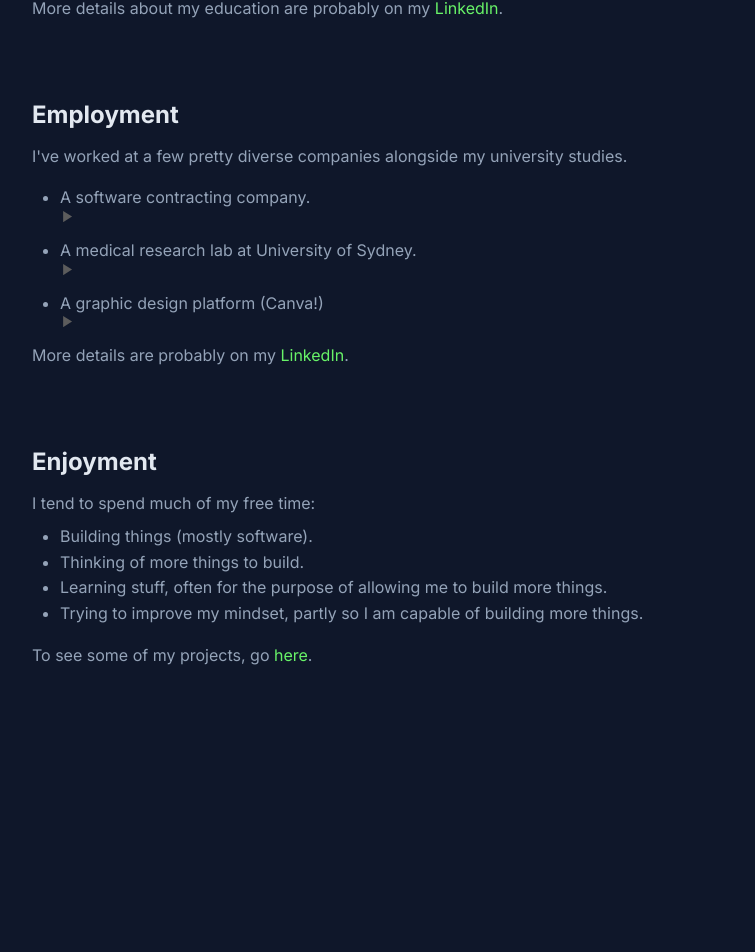
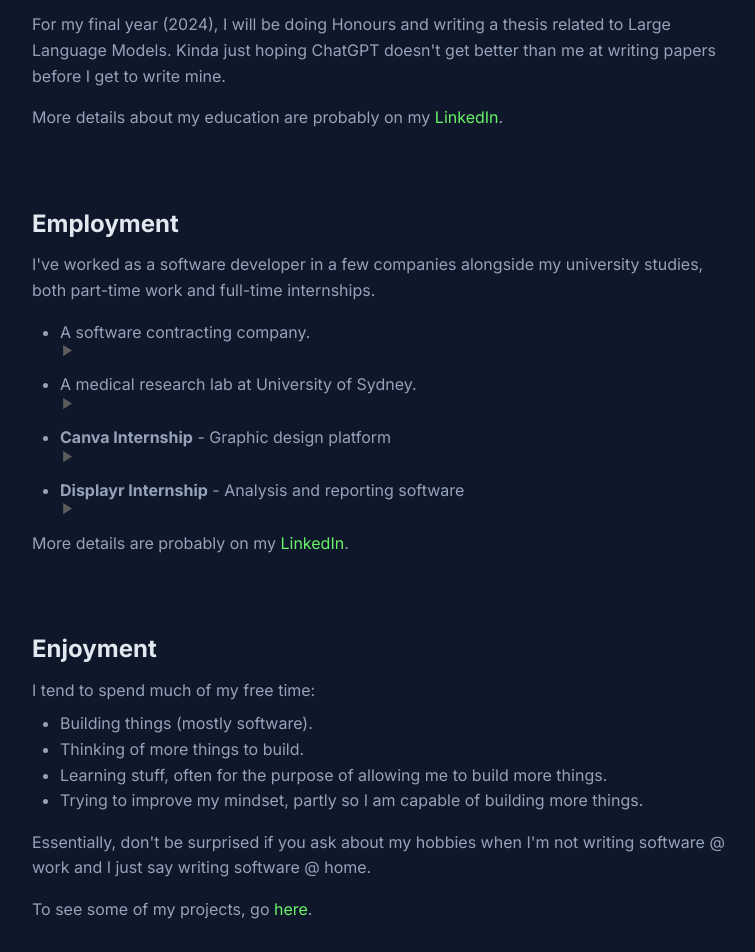
Before and after one commit to mattyhempstead/website, a Next.js app: page / in a window 1280 px wide. Shown: the part 546-1498 px from the top of the page, without its empty margins (256-1011 px from the left). Before the commit the page ends 1342 px from the top, so only its background shows below. Built offline with nearby package versions, Linux system fonts and the light colour scheme.

Commit message:
Minor changes

```diff
--- a/app/page.tsx
+++ b/app/page.tsx
@@ -68,7 +68,7 @@ export default function Page() {
 
                 <Dropdown>
                     I learned to code in my free time during high school and realised pretty quickly
-                    that I wanted to do this in University if given the chance.
+                    that I wanted to do this for the rest of my life if given the chance.
 
                     <br/><br/>
 
@@ -114,6 +114,12 @@ export default function Page() {
             </li>
         </ul>
 
+        <p className='mt-8'>
+            For my final year (2024), I will be doing Honours and writing a thesis related to Large Language Models.
+            Kinda just hoping ChatGPT doesn't get better than me at writing papers before I get to write mine.
+        </p>
+
+
         <p>
             More details about my education
             are probably on my <a href="https://www.linkedin.com/in/matty-hempstead-89a980191/">LinkedIn</a>.
@@ -127,7 +133,8 @@ export default function Page() {
 
         <div>
             <p>
-                I've worked at a few pretty diverse companies alongside my university studies.
+                I've worked as a software developer in a few companies alongside my university studies,
+                both part-time work and full-time internships.
             </p>
 
             <ul className='[&>li]:mb-4'>
@@ -183,7 +190,7 @@ export default function Page() {
                 </li>
 
                 <li>
-                    A graphic design platform (Canva!)
+                    <b>Canva Internship</b> - Graphic design platform
 
                     <Dropdown>
                         <p>
@@ -204,6 +211,48 @@ export default function Page() {
                         </p>
                         <p>
                             <i>Golang, AWS, Secrets Managers (Vault by Hashicorp)</i>
+                        </p>
+                    </Dropdown>
+
+                </li>
+
+                <li>
+                    <b>Displayr Internship</b> - Analysis and reporting software
+
+                    <Dropdown>
+                        <p>
+                            This is my second internship.
+
+                            After working at Canva I thought I would try out a smaller company (~100 employees)
+                            where I would have more responsibility and get to work on more areas of the codebase.
+                        </p>
+
+                        <p>
+                            I'm not sure Tim (the CEO who sits right across from me 😬) would approve of this framing,
+                            but when people ask I basically describe it as PowerPoint niched down to people who do lots
+                            of data-heavy presentations.
+                        </p>
+
+                        <p>
+                            I am only mid-way through the internship as I type this, but the work I do is a mixture
+                            of frontend (TypeScript) and backend (C#). Some bug fixes, some features.
+                        </p>
+
+                        <p>
+                            One thing I have enjoyed is gaining experience navigating a large codebase to make changes
+                            or fix bugs. Essentially lots of "go to definition" and "find all references".
+                            This kind of software development feels more "real" than only working on code in your little
+                            corner, so I have been motivated to learn better practices (e.g. IDE tooling).
+                        </p>
+
+                        <p>
+                            This has been different from Canva where there
+                            is less emphasis on an "intern project" and I have instead been able to commit and push
+                            changes regularly to production rather than working off to the side.
+                            Definitely much higher trust and responsibility placed on the interns, which is honestly refreshing.
+                        </p>
+                        <p>
+                            <i>TypeScript, C#</i>
                         </p>
                     </Dropdown>
 
@@ -233,6 +282,11 @@ export default function Page() {
         </ul>
 
         <p>
+            Essentially, don't be surprised if you ask about my hobbies when I'm not writing software @ work
+            and I just say writing software @ home.
+        </p>
+
+        <p>
             To see some of my projects, go <Link href="/projects">here</Link>.
         </p>
 
--- a/app/projects/ev1/page.jsx
+++ b/app/projects/ev1/page.jsx
@@ -78,11 +78,15 @@ export default function Project() {
         <p>
             Over the next few years I totally rewrote and improved the program three more times as I got
             better at programming.
-            The most recent version (v4) is significantly more advanced and I intend to create a more versions
+            The most recent version (v4) is <b>significantly</b> more advanced and I intend to create a more versions
             in the future.
             Once I add the other versions to this website I'll link them here.
         </p>
 
+        <p>
+            Turns out rewriting software from scratch with better abstractions and more advanced features is actually kinda cool.
+            Would recommend. Maybe I will write about this one day.
+        </p>
 
 
     </ProjectPage>
--- a/app/projects/page.tsx
+++ b/app/projects/page.tsx
@@ -19,7 +19,7 @@ export default function Projects() {
             <h1 className='mb-6'>Projects</h1>
 
             <p>
-                An archive of some of the projects I mostly finished going all the way back to
+                An archive of some of the public projects I mostly finished going all the way back to
                 when I first learned to code in ~2015.
 
                 <br/><br/>
```
